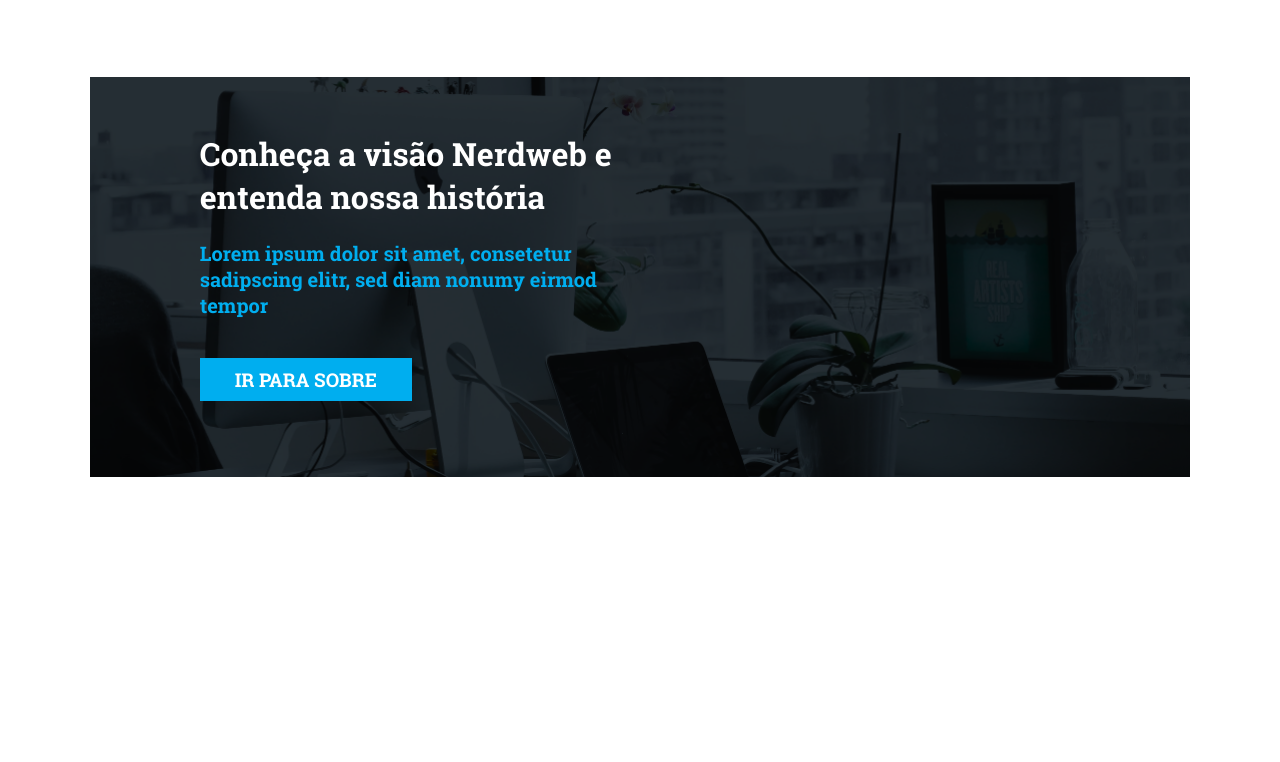
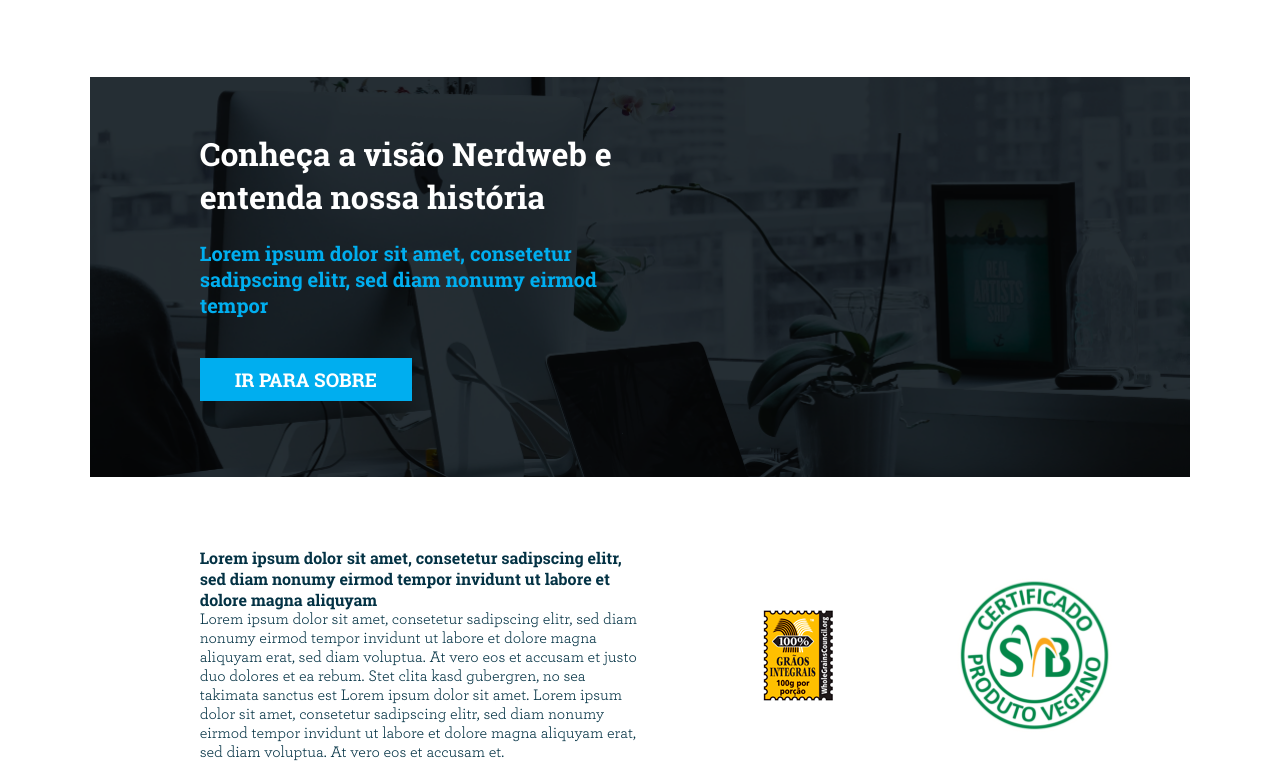
Before and after one commit to ArthurUezu/nerdweb-frontend-test, a plain HTML site: page index.html in a window 1280 px wide. Shown: the part 2356-3118 px from the top of the page. Before the commit the page ends 2833 px from the top, so only its background shows below. Drawn offline with nearby package versions, Linux system fonts and the light colour scheme.

Commit message:
7a seção

```diff
--- a/assets/css/index.css
+++ b/assets/css/index.css
@@ -182,6 +182,27 @@ section#about>div p{
 section#about>div a{
     color: var(--primary-light-color);
 }
+section#certificates{
+    width: 86%;
+    margin: 70px 7% 0 7%;
+    display: flex;
+    flex-direction: column;
+}
+section#certificates #certificates-text{
+    color: var(--secondary-color);
+}
+section#certificates #certificates-text h5{
+    font-size: 16px;
+}
+section#certificates #certificates-text strong{
+    color: var(--secondary-color);
+    font-weight: bold;
+}
+section#certificates #certificates-img{
+    display: flex;
+    justify-content: space-evenly;
+    align-items: center;
+}
 @media (min-width:769px){
     section#main-banner img{
         object-fit: cover;
@@ -224,4 +245,14 @@ section#about>div a{
         font-size: 20px;
         margin-bottom: 40px;
     }
+    section#certificates{
+        flex-direction: row;
+    }
+    section#certificates #certificates-text{
+        width: 40%;
+        padding-left: 10%;
+    }
+    section#certificates #certificates-img{
+        width: 50%;
+    }
 }
--- a/index.html
+++ b/index.html
@@ -253,6 +253,20 @@
                     <a href="" class="primary-button">IR PARA SOBRE</a>
                 </div>
             </section>
+            <section id="certificates">
+                <div id="certificates-text">
+                    <h5>
+                        Lorem ipsum dolor sit amet, consetetur sadipscing elitr, sed diam nonumy eirmod tempor invidunt ut labore et dolore magna aliquyam
+                    </h5>
+                    <p>
+                        Lorem ipsum dolor sit amet, consetetur sadipscing elitr, sed diam nonumy eirmod tempor invidunt ut labore et dolore magna aliquyam erat, sed diam voluptua. At vero eos et accusam et justo duo dolores et ea rebum. Stet clita kasd gubergren, no sea takimata sanctus est Lorem ipsum dolor sit amet. Lorem ipsum dolor sit amet, consetetur sadipscing elitr, sed diam nonumy eirmod tempor invidunt ut labore et dolore magna aliquyam erat, sed diam voluptua. At vero eos et accusam et.
+                    </p>
+                </div>
+                <div id="certificates-img">
+                    <img src="./assets/images/selo-wgc.png" alt="">
+                    <img src="./assets/images/principle-2.png" alt="">
+                </div>
+            </section>
         </main>
         <footer>
 
```
Also changed, not shown: assets/images/principle-2.png (added), assets/images/selo-wgc.png (added).
